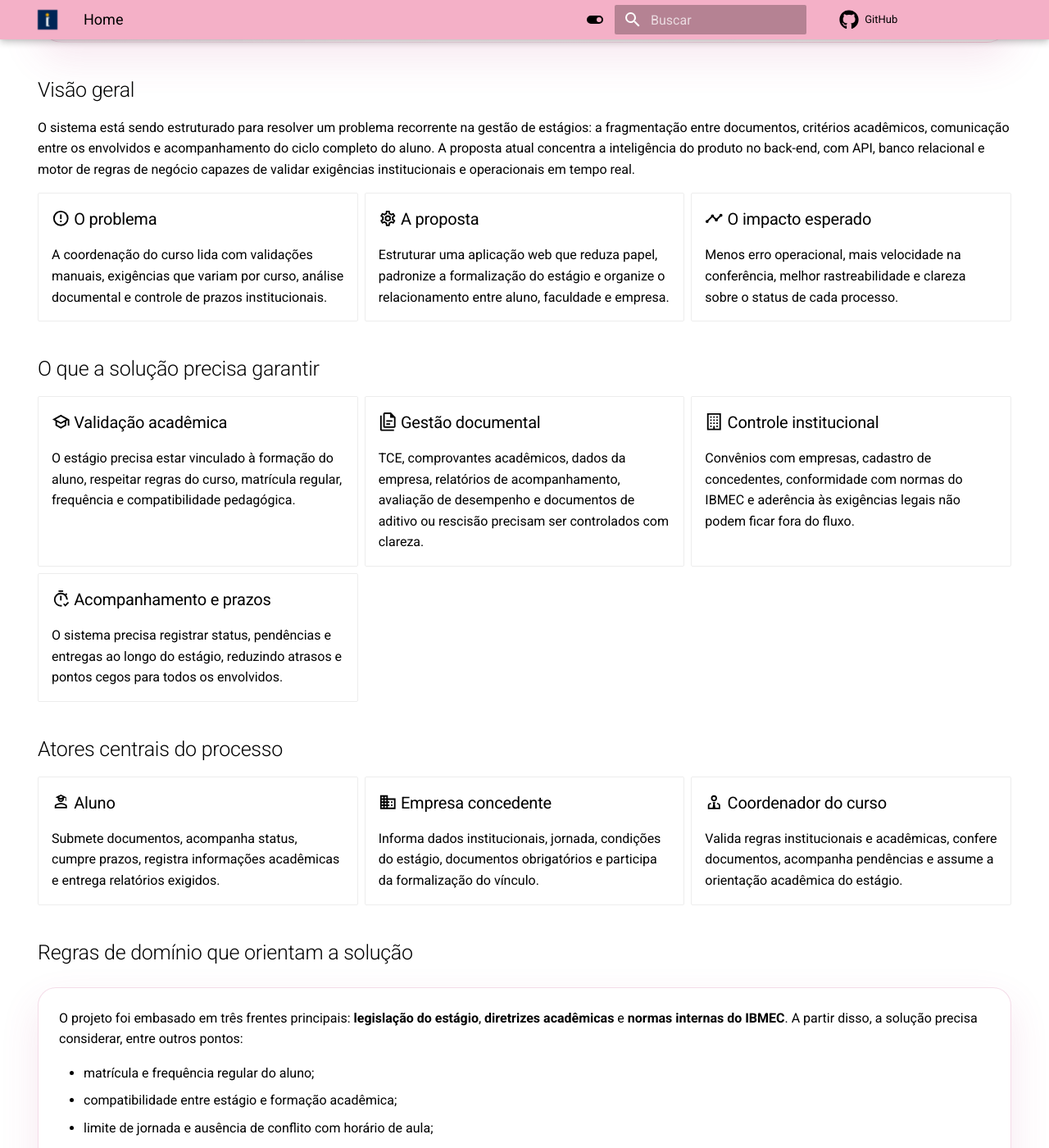
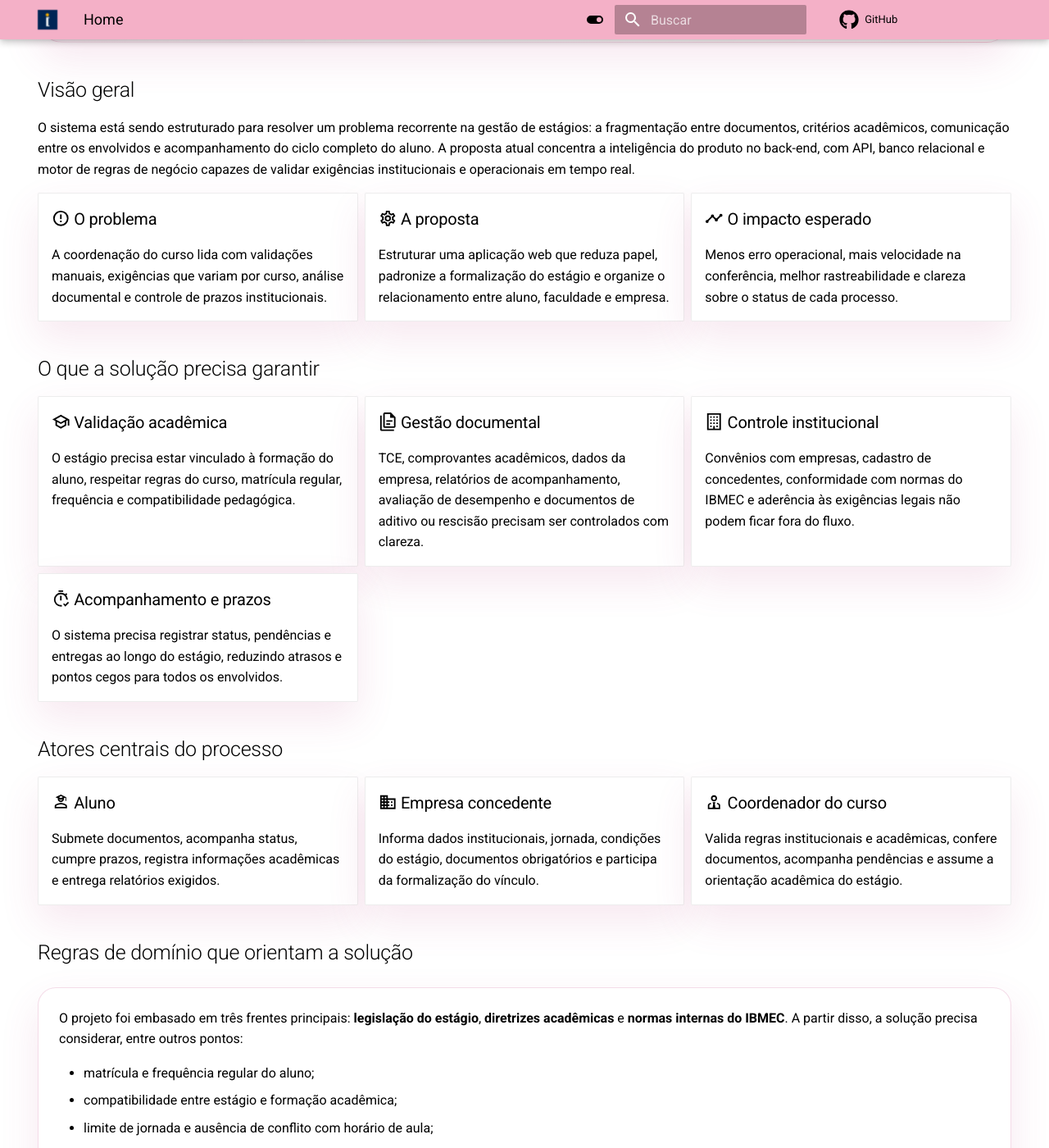
Before and after one commit to Projetos-de-Extensao/PBE_26.1_8002_I, an MkDocs documentation site: the page built from docs/index.md, in a window 1280 px wide and 1400 px high, scrolled down 862 px. Shown: the whole window at 82% size. Built offline with MkDocs 1.6.1 and Material for MkDocs 9.7.7, drawn with Linux system fonts in a browser that asks for light colours; comment, search, counter and statistics services are not loaded.

Commit message:
Fix home card rendering in MkDocs deploy

```diff
--- a/docs/css/extra.css
+++ b/docs/css/extra.css
@@ -209,8 +209,52 @@
     line-height: 1.55;
 }
 
-.md-typeset .home-cards ul {
+.md-typeset .home-cards > ul,
+.md-typeset .home-cards > ol {
+    display: grid;
+    grid-template-columns: repeat(auto-fit, minmax(16rem, 1fr));
+    gap: 1rem;
+    margin: 1rem 0 2rem;
+    padding: 0;
+    list-style: none;
+}
+
+.md-typeset .home-cards > ul > li,
+.md-typeset .home-cards > ol > li {
+    display: flex;
+    flex-direction: column;
+    height: 100%;
+    margin: 0;
+    padding: 1.15rem;
+    border: 1px solid var(--home-border);
+    border-radius: 1.35rem;
+    background: var(--home-panel-strong);
+    box-shadow: var(--home-shadow);
+    list-style: none;
+    transition: transform 160ms ease, border-color 160ms ease, box-shadow 160ms ease;
+}
+
+.md-typeset .home-cards > ul > li:hover,
+.md-typeset .home-cards > ul > li:focus-within,
+.md-typeset .home-cards > ol > li:hover,
+.md-typeset .home-cards > ol > li:focus-within {
+    transform: translateY(-2px);
+    border-color: rgba(191, 64, 128, 0.32);
+}
+
+.md-typeset .home-cards > ul > li > :first-child,
+.md-typeset .home-cards > ol > li > :first-child {
     margin-top: 0;
+}
+
+.md-typeset .home-cards > ul > li > :last-child,
+.md-typeset .home-cards > ol > li > :last-child {
+    margin-bottom: 0;
+}
+
+.md-typeset .home-cards > ul > li > p:last-child,
+.md-typeset .home-cards > ol > li > p:last-child {
+    margin-top: auto;
 }
 
 .md-typeset .home-callout {
--- a/requirements.txt
+++ b/requirements.txt
@@ -12,8 +12,8 @@
 Markdown==3.10.2
 MarkupSafe==3.0.3
 mergedeep==1.3.4
-mkdocs==1.5.3
-mkdocs-material==9.4.14
+mkdocs==1.6.1
+mkdocs-material==9.7.6
 mkdocs-material-extensions==1.3.1
 mkdocs-minify-plugin==0.8.0
 mkdocs-nav-enhancements==0.9.1
```
